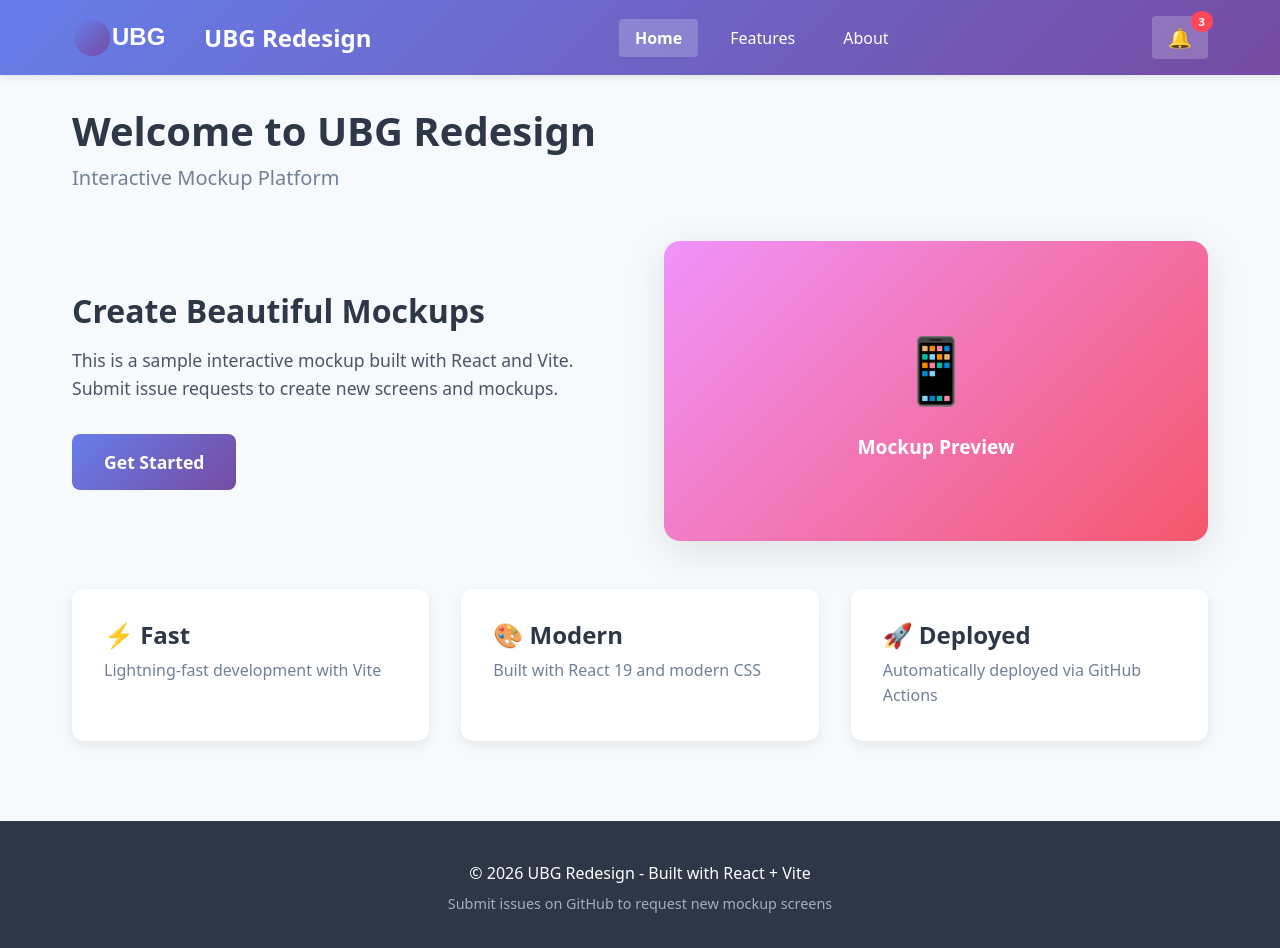
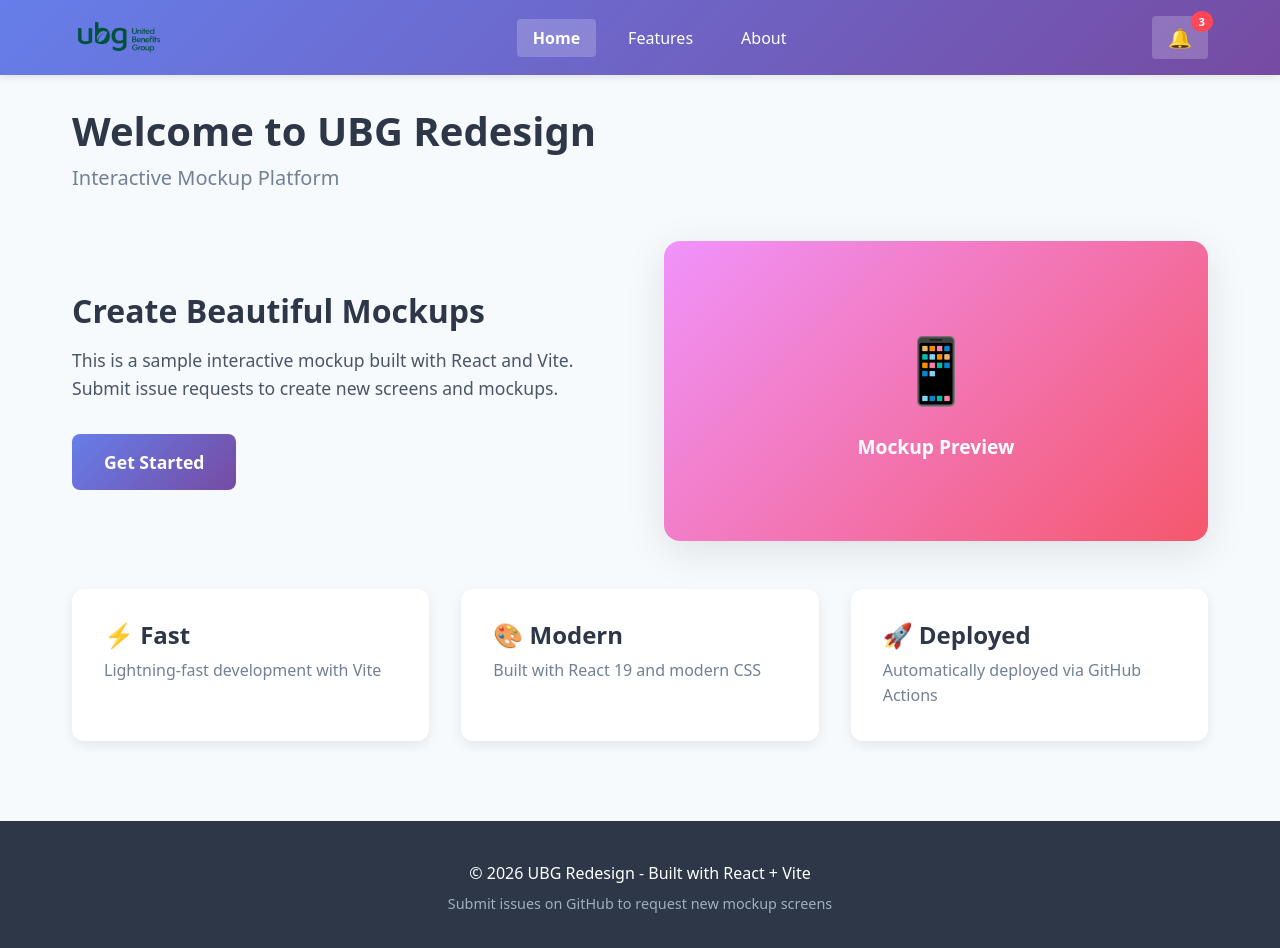
Before and after one commit to EmpathDesign/UBGRedesign, a React (Vite) app: page / in a window 1280 px wide. Shown: the top 948 px of the page. Built offline with nearby package versions, Linux system fonts and the light colour scheme.

Commit message:
Fix logo display and remove duplicate header title
Co-authored-by: adamlepley <32721546+adamlepley@users.noreply.github.com>

```diff
--- a/src/App.jsx
+++ b/src/App.jsx
@@ -1,5 +1,6 @@
 import { useState } from 'react'
 import './App.css'
+import logo from './assets/UBGLogo.png'
 
 function App() {
   const [activeTab, setActiveTab] = useState('home')
@@ -15,8 +16,7 @@ function App() {
       <header className="header">
         <div className="header-content">
           <div className="logo">
-            <img src="/UBGRedesign/logo.svg" alt="UBG Logo" className="logo-image" />
-            <span className="logo-text">UBG Redesign</span>
+            <img src={logo} alt="UBG Logo" className="logo-image" />
           </div>
           <nav className="nav" aria-label="Main navigation">
             <button
```
